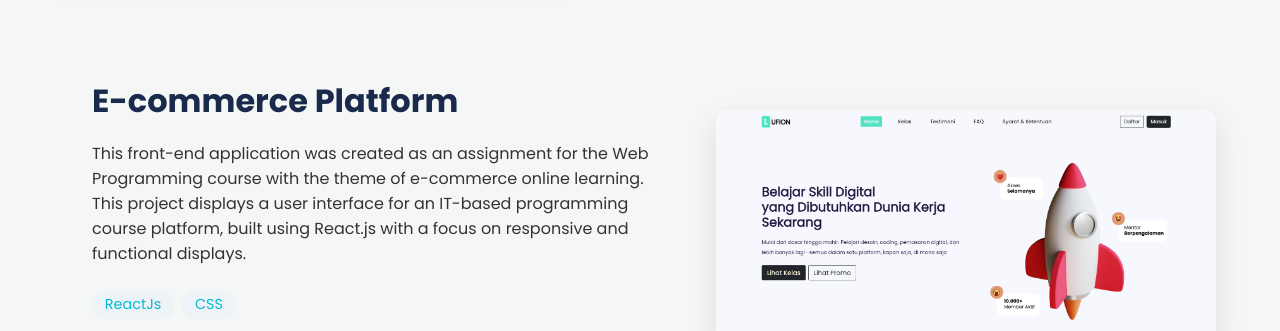
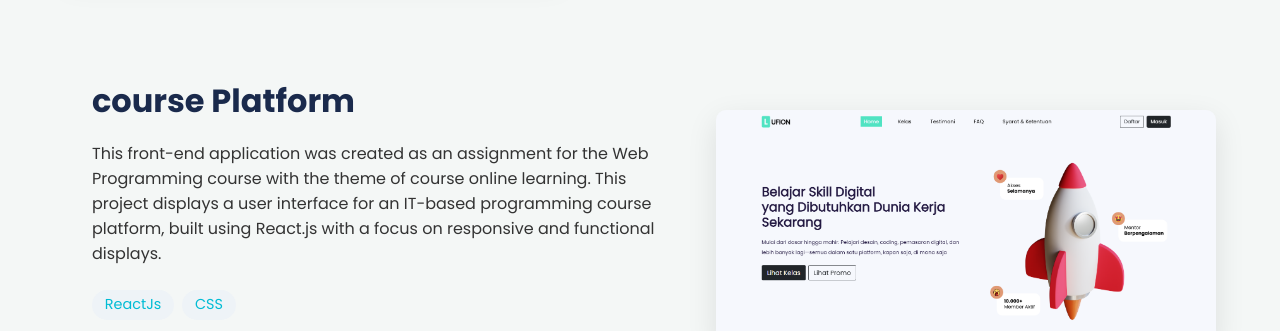
Before and after one commit to Lukmanul6305/Portofolio-2025, a plain HTML site: page index.html in a window 1280 px wide. Shown: the part 2609-2940 px from the top of the page. Drawn offline with Linux system fonts and the light colour scheme.

Commit message:
typo typing

```diff
--- a/index.html
+++ b/index.html
@@ -100,9 +100,9 @@
           <div class="project-card reverse">
             <img src="assets/img/e-commerce.png" alt="E-commerce Project" />
             <div class="project-info">
-              <h3>E-commerce Platform</h3>
+              <h3>course Platform</h3>
               <p>
-                This front-end application was created as an assignment for the Web Programming course with the theme of e-commerce online learning. This project displays a user interface for an IT-based programming course platform, built
+                This front-end application was created as an assignment for the Web Programming course with the theme of course online learning. This project displays a user interface for an IT-based programming course platform, built
                 using React.js with a focus on responsive and functional displays.
               </p>
               <div class="project-stack"><span>ReactJs</span><span>CSS</span></div>
```
